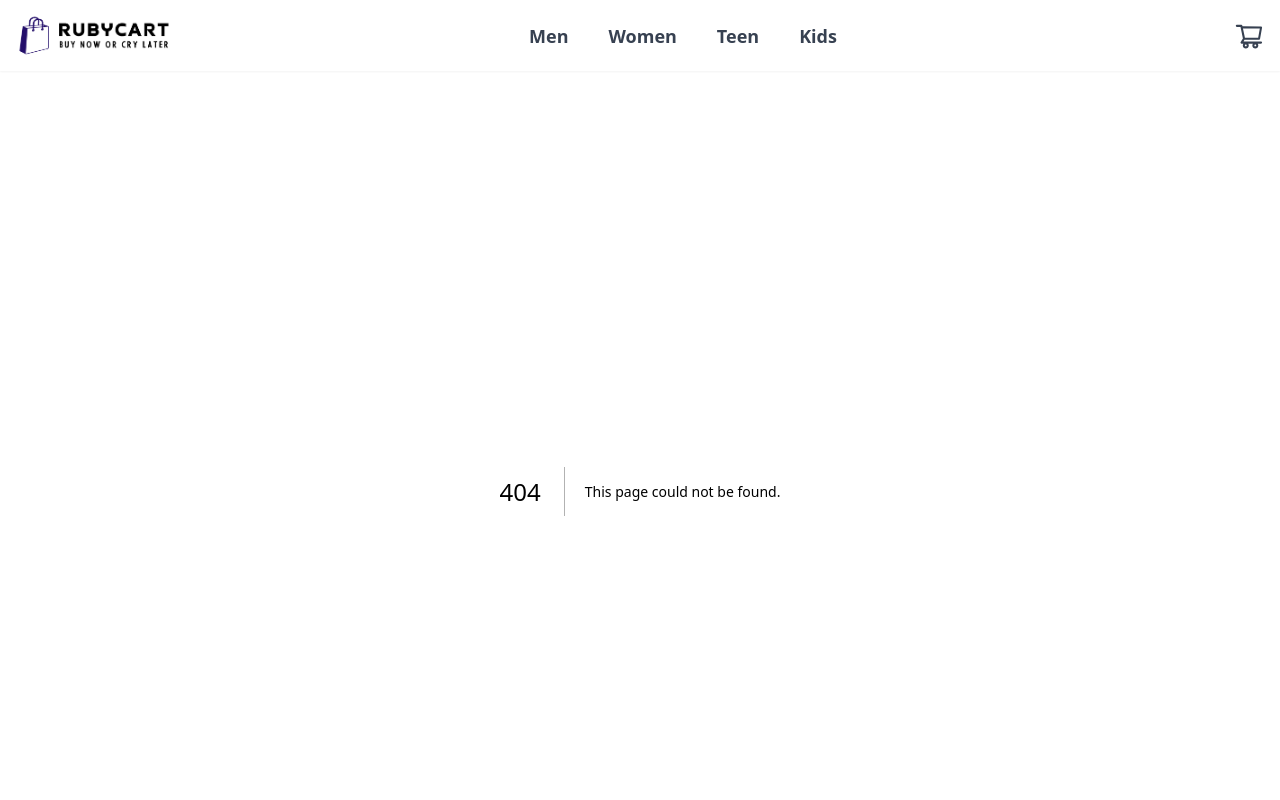
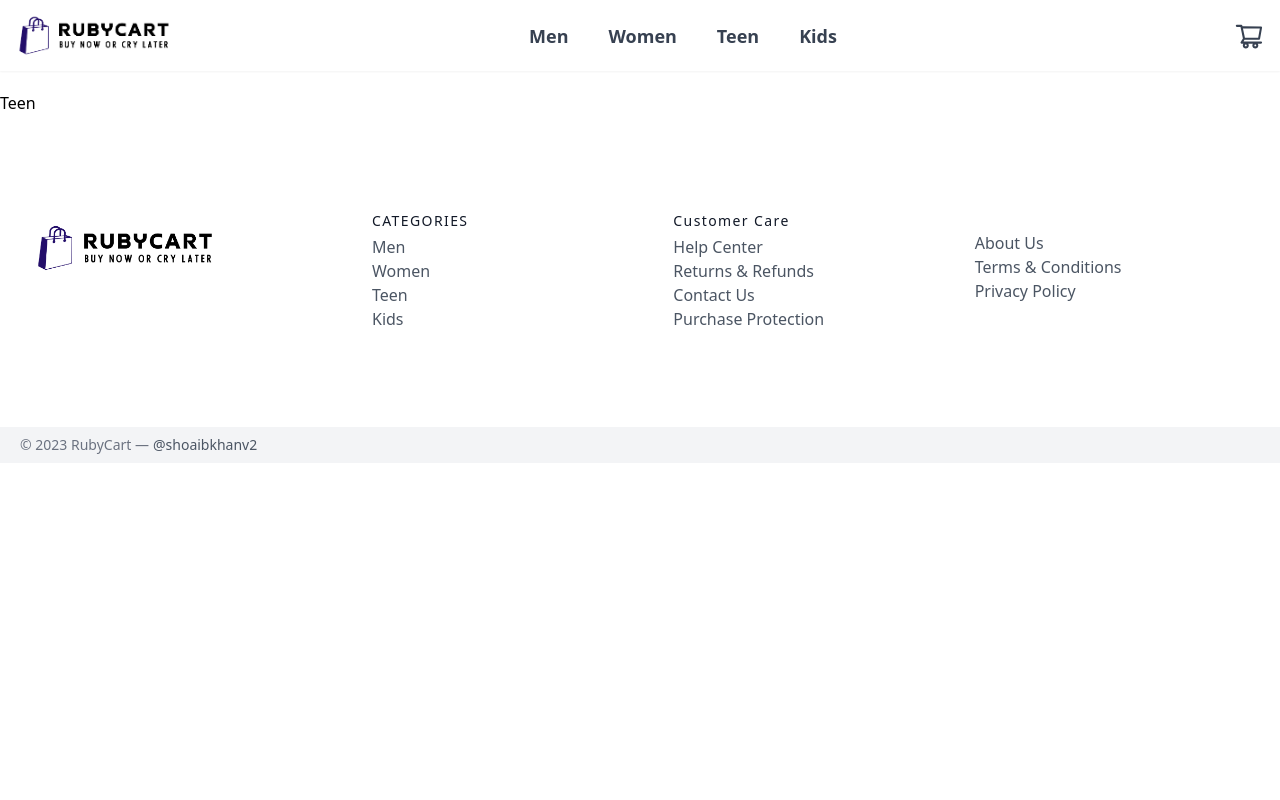
Before and after one commit to Shoaibv2/Ruby-Cart, a Next.js app: page /teen in a window 1280 px wide. Before the commit this address had no page. Shown: the top 800 px of the page. Built offline with nearby package versions, Linux system fonts and the light colour scheme.

Commit message:
Create Teen Page

```diff
--- /dev/null
+++ b/pages/teen.js
@@ -0,0 +1,8 @@
+
+function Teen() {
+  return (
+    <div>Teen</div>
+  )
+}
+
+export default Teen
```
